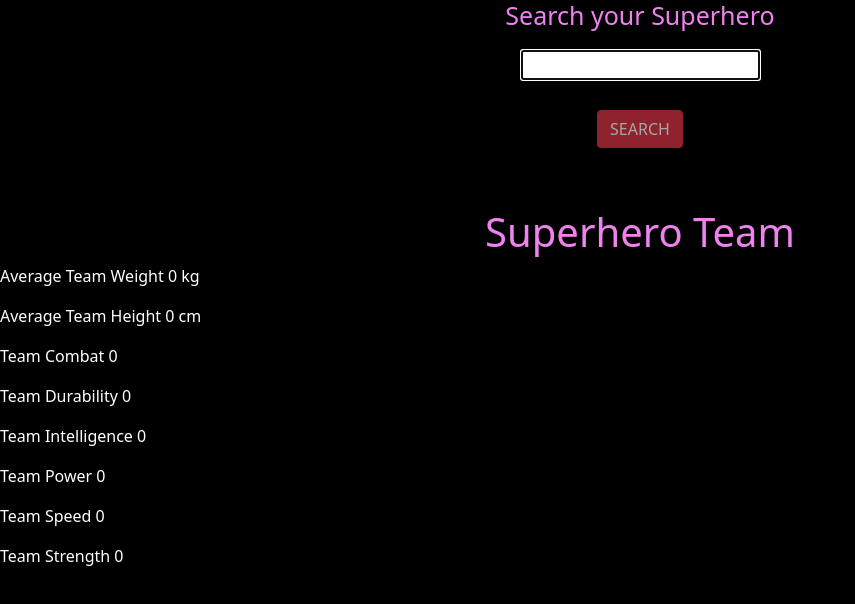
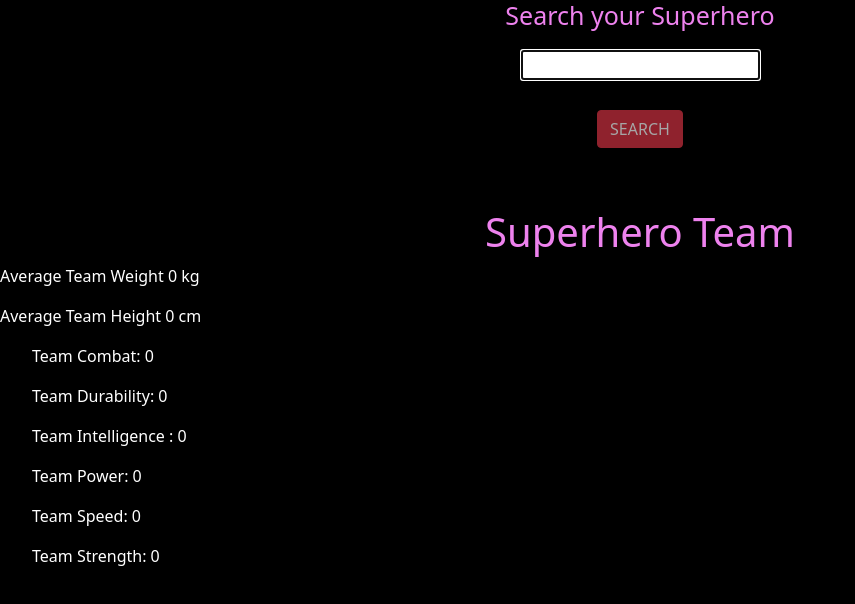
Before and after one commit to vorenusCoA/superheroTeam, an Angular app: page /home in a window 1280 px wide. Shown: the top 604 px of the page, without its empty margins (0-855 px from the left). Built offline with nearby package versions, Linux system fonts and the light colour scheme; sample sign-in values are in the browser's storage.

Commit message:
adding functionality

```diff
--- a/src/app/home/home.component.html
+++ b/src/app/home/home.component.html
@@ -15,12 +15,14 @@
 <h1>Superhero Team</h1>
 <p>Average Team Weight {{averageWeight}} kg</p>
 <p>Average Team Height {{averageHeight}} cm</p>
-<p> Team Combat {{totalCombat}}</p>
-<p> Team Durability {{totalDurability}}</p>
-<p> Team Intelligence {{totalIntelligence}}</p>
-<p> Team Power {{totalPower}}</p>
-<p> Team Speed {{totalSpeed}}</p>
-<p> Team Strength {{totalStrength}}</p>
+<div *ngFor="let powerstat of arrayPowerstats">
+    <ul>
+        <li>{{powerstat[0].replace(",","")}} {{powerstat[1]}}</li>
+    </ul>
+
+</div>
+
+
 <div class="home">
     <div *ngFor="let superheroe of team">
         <img style="width: 200px;" [src]="superheroe.image.url">
--- a/src/app/home/home.component.ts
+++ b/src/app/home/home.component.ts
@@ -65,6 +65,7 @@ export class HomeComponent implements OnInit {
     this.servicio.sharedmyTeam.subscribe(myTeam => {
       this.team = myTeam
       for (let i = 0; i < this.team.length; i++) {
+        if (this.team[i].powerstats.combat != "null") {
           this.averageWeight += parseInt(myTeam[i].appearance.weight[1].replace("kg", ""))
           this.averageHeight += parseInt(myTeam[i].appearance.height[1].replace("cm", ""))
           this.totalCombat += parseInt(myTeam[i].powerstats.combat)
@@ -73,11 +74,27 @@ export class HomeComponent implements OnInit {
           this.totalPower += parseInt(myTeam[i].powerstats.power)
           this.totalSpeed += parseInt(myTeam[i].powerstats.speed)
           this.totalStrength += parseInt(myTeam[i].powerstats.strength)
+        }
 
       }
-      if(myTeam.length > 0) {
+      if (myTeam.length > 0) {
         this.averageWeight = (this.averageWeight / myTeam.length).toFixed(2)
         this.averageHeight = (this.averageHeight / myTeam.length).toFixed(2)
+      }
+
+      this.arrayPowerstats = [["Team Combat: ", this.totalCombat], ["Team Durability: ", this.totalDurability],
+      ["Team Intelligence : ", this.totalIntelligence], ["Team Power: ", this.totalPower],
+      ["Team Speed: ", this.totalSpeed], ["Team Strength: ", this.totalStrength]]
+
+      this.arrayPowerstats.sort(sortFunction)
+
+      function sortFunction(a: any, b: any) {
+        if (a[1] === b[1]) {
+          return 0;
+        }
+        else {
+          return (a[1] > b[1]) ? -1 : 1;
+        }
       }
 
     })
@@ -203,6 +220,7 @@ export class HomeComponent implements OnInit {
     let strength = 0
 
     for (let i = 0; i < this.team.length; i++) {
+      if (this.team[i].powerstats.combat != "null") {
         peso += parseInt(this.team[i].appearance.weight[1].replace("kg", ""))
         altura += parseInt(this.team[i].appearance.height[1].replace("cm", ""))
         combat += parseInt(this.team[i].powerstats.combat)
@@ -213,8 +231,18 @@ export class HomeComponent implements OnInit {
         strength += parseInt(this.team[i].powerstats.strength)
 
       }
+
+    }
+    if (this.team.length > 0) {
       this.averageWeight = (peso / this.team.length).toFixed(2)
       this.averageHeight = (altura / this.team.length).toFixed(2)
+    } else {
+
+      this.averageWeight = peso
+      this.averageHeight = altura
+
+    }
+
     this.totalCombat = combat
     this.totalDurability = durability
     this.totalIntelligence = intelligence
@@ -222,10 +250,21 @@ export class HomeComponent implements OnInit {
     this.totalSpeed = speed
     this.totalStrength = strength
 
-    this.arrayPowerstats = [this.totalCombat, this.totalDurability, this.totalIntelligence, this.totalPower, this.totalSpeed, this.totalStrength]
-    console.log("sin sort: ",this.arrayPowerstats)
-    this.arrayPowerstats.sort((a:number,b:number)=>b-a)
-    console.log("con sort: ",this.arrayPowerstats)
+    this.arrayPowerstats = [["Team Combat: ", this.totalCombat], ["Team Durability: ", this.totalDurability],
+    ["Team Intelligence : ", this.totalIntelligence], ["Team Power: ", this.totalPower],
+    ["Team Speed: ", this.totalSpeed], ["Team Strength: ", this.totalStrength]]
+
+    this.arrayPowerstats.sort(sortFunction)
+
+    function sortFunction(a: any, b: any) {
+      if (a[1] === b[1]) {
+        return 0;
+      }
+      else {
+        return (a[1] > b[1]) ? -1 : 1;
+      }
+    }
+
 
   }
 
```
Lines whose indentation alone changed are shown as unchanged.
